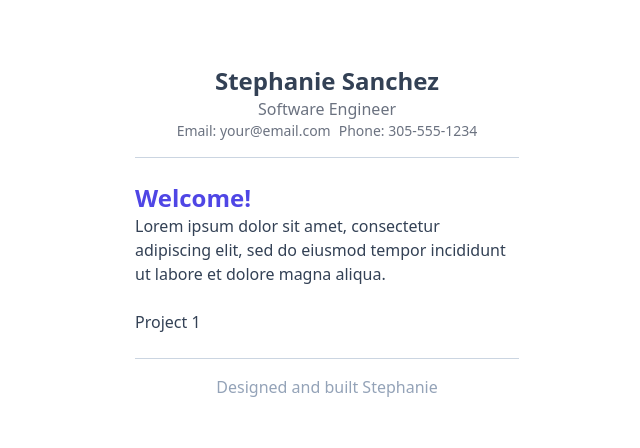
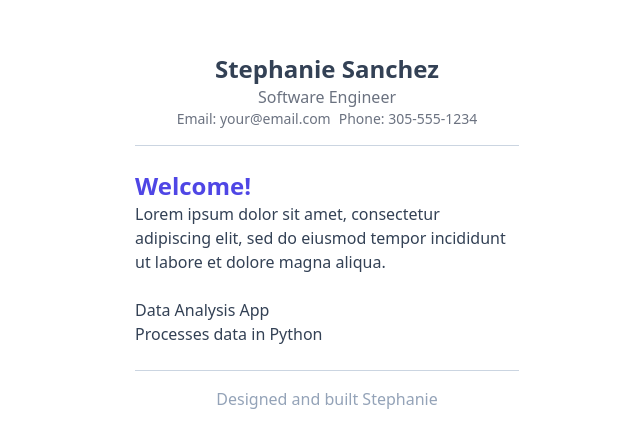
Before and after one commit to StephanieKSanchez/simple-portfolio-site, a Next.js app: page / in a window 1280 px wide. Shown: the part 168-616 px from the top of the page, without its empty margins (313-953 px from the left). Built offline with nearby package versions, Linux system fonts and the light colour scheme.

Commit message:
created variables to re nder the projects and the descriptions

```diff
--- a/components/project-preview.tsx
+++ b/components/project-preview.tsx
@@ -1,7 +1,11 @@
 const ProjectPreview = () => {
+  const title: string = "Data Analysis App";
+  const desc: string = "Processes data in Python";
+
   return (
     <div>
-      <div>Project 1</div>
+      <div>{title}</div>
+      <div>{desc}</div>
     </div>
   );
 };
```
